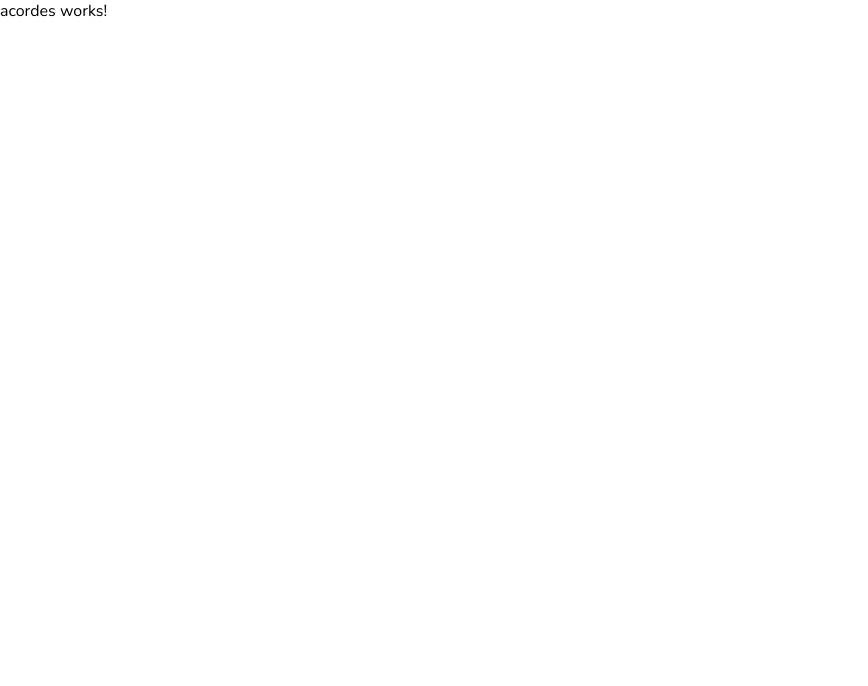
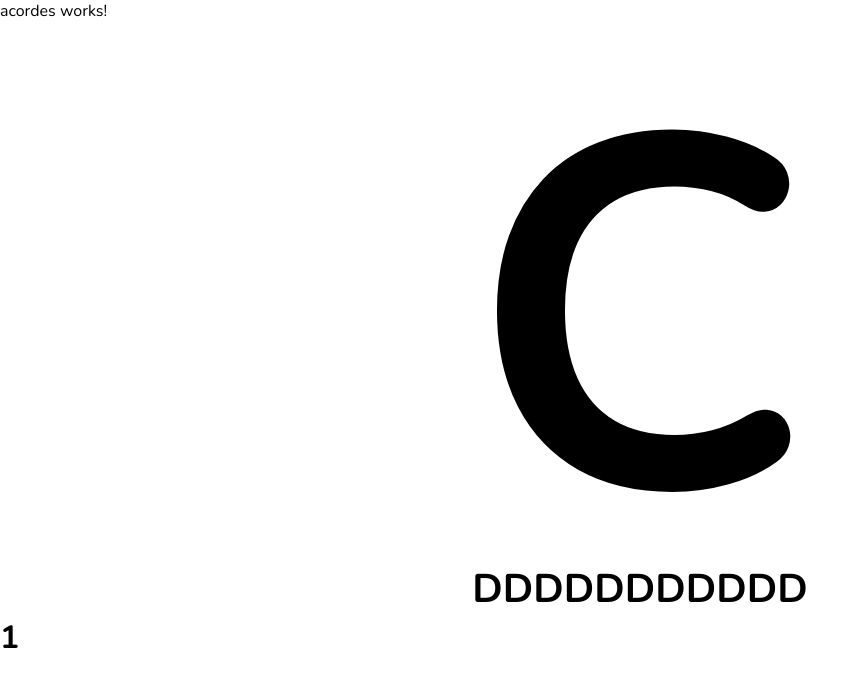
Before and after one commit to jonathanhenriques/ContadorDeAcordes_FrontEnd, an Angular app: page /acordes/1 in a window 1280 px wide. Shown: the top 686 px of the page, without its empty margins (0-868 px from the left). Built offline with nearby package versions, Linux system fonts and the light colour scheme; no server answers.

Commit message:
Repetidor funcionando

```diff
--- a/src/app/app.routes.ts
+++ b/src/app/app.routes.ts
@@ -7,6 +7,6 @@ export const routes: Routes = [
     path: "",
     component: HomeComponent
   },
-  { path: 'acordes/:idmusica',
+  { path: 'acordes/:id',
     component: AcordesComponent}
 ];
--- /dev/null
+++ b/src/app/entidades/Acorde.ts
@@ -0,0 +1,6 @@
+export class Acorde{
+  public id: number
+  public letra: string
+  public nome: string
+  public repeticoes: number
+}
--- a/src/app/pages/acordes/acordes.component.html
+++ b/src/app/pages/acordes/acordes.component.html
@@ -1 +1,9 @@
 <p>acordes works!</p>
+<div class="container">
+  <h1 class="fonte">{{ acordeAtual }}</h1>
+
+</div>
+<div class="container-acorde">
+  <h3 class="fonte-acorde">DDDDDDDDDDD{{nomeAcordeAtual}}</h3>
+</div>
+<h1>{{idMusica}}</h1>
--- a/src/app/pages/acordes/acordes.component.scss
+++ b/src/app/pages/acordes/acordes.component.scss
@@ -0,0 +1,24 @@
+.container {
+  display: flex;
+  justify-content: center;
+  align-items: center;
+  margin-top: 60px;
+  height: 60vh; /* Altura total da viewport */
+}
+
+.fonte {
+  font-size: 500px;
+  text-align: center; /* Centraliza o texto dentro do h1 */
+}
+
+.container-acorde {
+  display: flex;
+  justify-content: center;
+  // align-items: center;
+  // height: 80vh; /* Altura total da viewport */
+}
+
+.fonte-acorde {
+  font-size: 40px;
+  text-align: center; /* Centraliza o texto dentro do h1 */
+}
--- a/src/app/pages/acordes/acordes.component.ts
+++ b/src/app/pages/acordes/acordes.component.ts
@@ -1,5 +1,9 @@
 import { Component, OnInit } from '@angular/core';
 import { ActivatedRoute, Router } from '@angular/router';
+import { concatMap, delay, expand, of, take } from 'rxjs';
+import { MusicasService } from '../../services/musicas.service';
+import { Musica } from '../../entidades/Musica';
+import { Acorde } from '../../entidades/Acorde';
 
 @Component({
   selector: 'app-acordes',
@@ -10,17 +14,58 @@ import { ActivatedRoute, Router } from '@angular/router';
 })
 export class AcordesComponent implements OnInit{
 
-  idMusica: Number = 0;
+  idMusica: number = 0;
+  musica: Musica;
+  listaDeAcordes: Acorde[];
+
+  words: string[] = ['palavra1', 'palavra2', 'palavra3', 'palavra4'];
+  acordeAtual: string = 'C';
+  nomeAcordeAtual: string = '';
+  displayTime: number = 20; // Tempo em milissegundos (2 segundos)
+
+
 
   constructor(
     private router: Router,
     private route: ActivatedRoute,
+    private musicaService: MusicasService
   ) { }
 
   ngOnInit(): void {
-    this.idMusica = this.route.snapshot.params['idmusica'];
+    this.idMusica = this.route.snapshot.params['id'];
+    this.getById(this.idMusica);
+
+  }
+
+  getById(id: number){
+    this.musicaService.getByIdMusica(id).subscribe(
+      (resp: Musica) => {
+        this.musica = resp;
+        this.listaDeAcordes = resp.acordes;
+        this.displayWords();
+      }, (erro) =>{
+        if(erro.status == 500){
+          alert('Problema na requisição')
+        }
+      }
+    )
   }
 
 
 
+  displayWords() {
+    of(...this.listaDeAcordes).pipe(
+      concatMap(word =>
+        of(word).pipe(
+          expand((current, index) => index < word.repeticoes - 1 ? of(current).pipe(delay(this.displayTime)) : of(null)),
+          take(word.repeticoes)
+        )
+      )
+    ).subscribe(word => {
+      if (word) {
+        this.acordeAtual = word.letra;
+        this.nomeAcordeAtual = word.nome;
+      }
+    });
+  }
 }
--- a/src/app/pages/home/home.component.html
+++ b/src/app/pages/home/home.component.html
@@ -8,12 +8,15 @@
         <th>Id</th>
         <th>Nome da Música</th>
       </tr>
-      <tr *ngFor="let musica of listaDeMusicas">
-        <td >{{ musica.id }}</td>
-        <td [routerLink]="['/usuario-edit', musica.id]">{{ musica.nome }}</td>
+      <tr *ngFor="let musica of listaDeMusicas" (click)="navigateToEdit(musica.id)" style="cursor: pointer;">
+        <td>{{ musica.id }}</td>
+        <td>{{ musica.nome }}</td>
+        <td><button><a [routerLink]="['/acordes',musica.id]">Navegar</a ></button></td>
+      </tr>
 
-      </tr>
     </table>
+    <button><a [routerLink]="['/acordes',1]">Navegar</a>
+    </button>
 
   </header>
 
--- a/src/app/pages/home/home.component.ts
+++ b/src/app/pages/home/home.component.ts
@@ -1,10 +1,8 @@
 import { Component, OnInit } from '@angular/core';
 import { SimboloMusicaComponent } from '../../icons/simbolo-musica/simbolo-musica.component';
-import { RouterModule, Routes } from '@angular/router';
+import { Router, RouterModule, Routes } from '@angular/router';
 import { MusicasService } from '../../services/musicas.service';
 import { Musica } from '../../entidades/Musica';
-import { HttpClientModule } from '@angular/common/http';
-import { BrowserModule } from '@angular/platform-browser';
 import { CommonModule } from '@angular/common';
 
 @Component({
@@ -23,7 +21,9 @@ export class HomeComponent implements OnInit{
 
   listaDeMusicas: Musica[]
 
-  constructor(private musicaService: MusicasService){}
+  constructor(private musicaService: MusicasService,
+    private router: Router
+  ){}
 
 
   ngOnInit(): void {
@@ -42,6 +42,10 @@ export class HomeComponent implements OnInit{
     )
   }
 
+  navigateToEdit(Id: number) {
+    this.router.navigate(['/acordes', Id]);
+  }
+
 
 
 }
```
